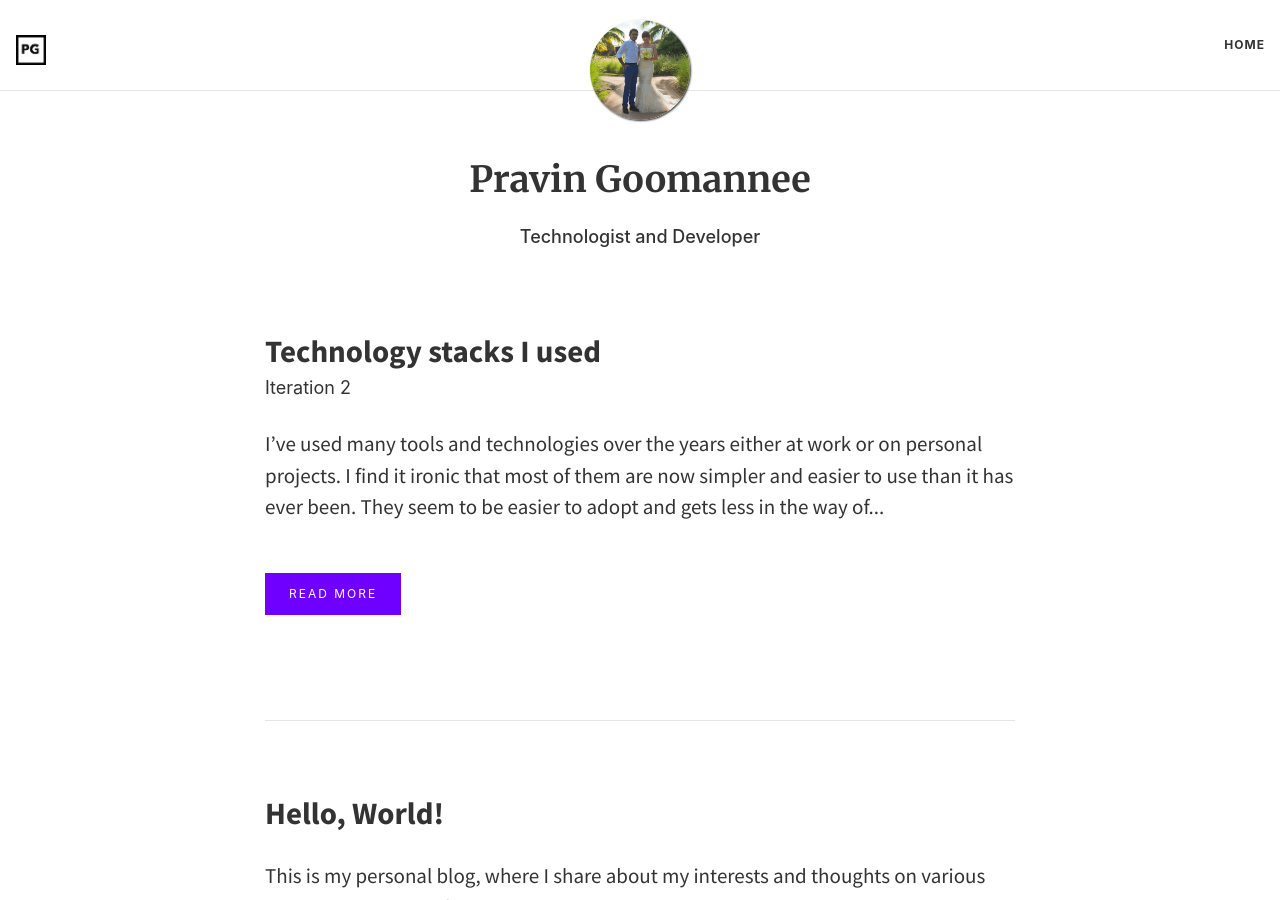
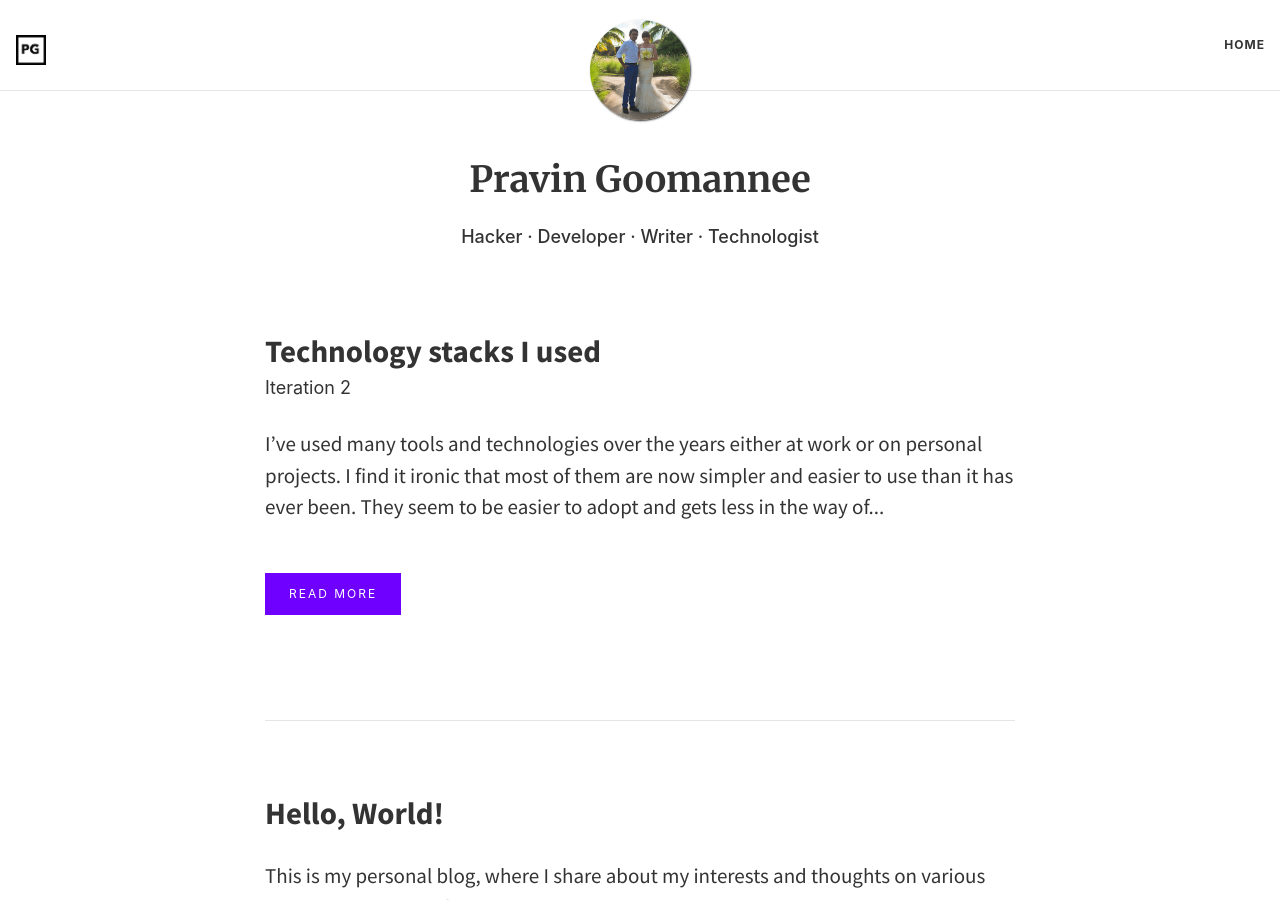
Before and after one commit to cityhunteur/cityhunteur.github.io, a Jekyll site: the page built from index.html, in a window 1280 px wide and 900 px high. Built offline with Jekyll 4.4.1, drawn with Linux system fonts in a browser that asks for light colours; nearby versions of some CDN libraries; the list of posts is cut into pages by our own code.

Commit message:
Update my  subtitle ;-)

```diff
--- a/index.html
+++ b/index.html
@@ -1,7 +1,7 @@
 ---
 layout: page
 title: Pravin Goomannee
-subtitle: Technologist and Developer
+subtitle: Hacker · Developer · Writer · Technologist
 ---
 
 <div class="posts-list">
```
